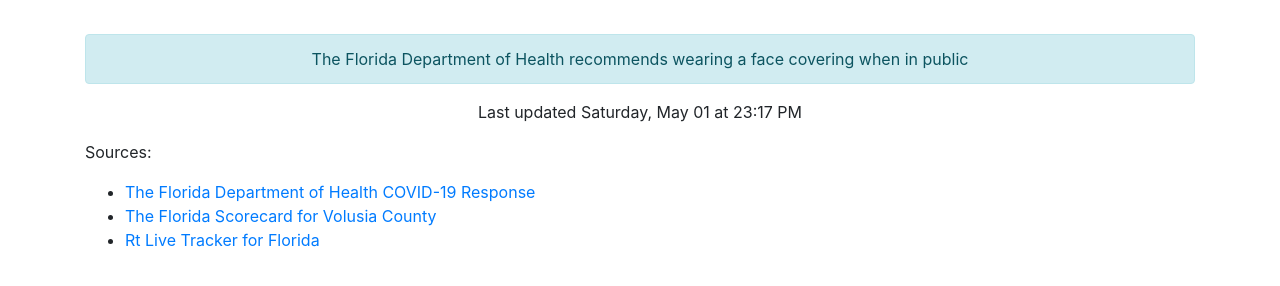
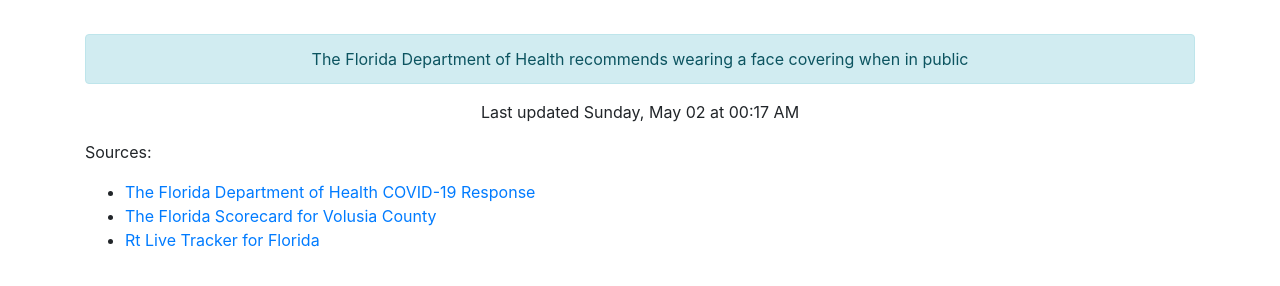
Before and after one commit to thinkjson/timeforchurch, a Jekyll site: the page built from index.md, in a window 1280 px wide. Shown: the part 544-830 px from the top of the page. Built offline with Jekyll 4.4.1, drawn with Linux system fonts in a browser that asks for light colours; our own code applies the rules of GitHub Pages for plain Markdown files.

Commit message:
Updating data

```diff
--- a/_includes/data.html
+++ b/_includes/data.html
@@ -10,4 +10,4 @@
     <div class="outcome text-success">YES</div>
     <div class="alert alert-info" role="alert">The Florida Department of Health recommends wearing a face covering when in public</div>
 
-    <p>Last updated Saturday, May 01 at 23:17 PM</p>
+    <p>Last updated Sunday, May 02 at 00:17 AM</p>
```
